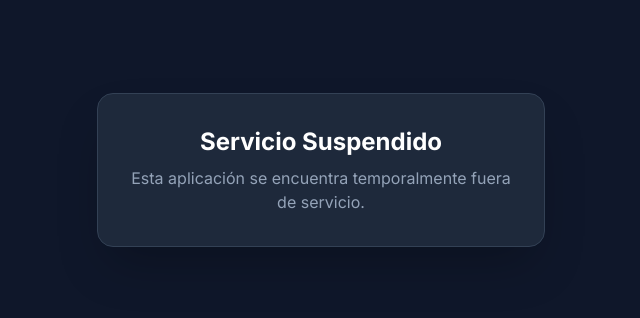
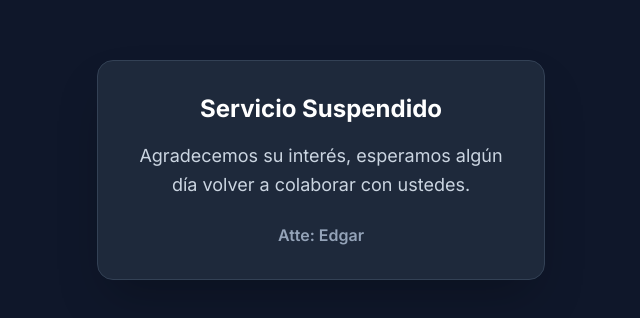
Before and after one commit to EDGARAMR-CCDP-SI3D/intranet-jae, a React (Vite) app in the folder web-app/: page / in a window 1280 px wide. Shown: the part 230-548 px from the top of the page, without its empty margins (319-959 px from the left). Built offline with nearby package versions, Linux system fonts and the light colour scheme.

Commit message:
chore: Update suspension message

```diff
--- a/web-app/src/App.jsx
+++ b/web-app/src/App.jsx
@@ -4,9 +4,12 @@ export default function App() {
   return (
     <div className="min-h-screen bg-slate-900 flex items-center justify-center p-4">
       <div className="bg-slate-800 rounded-2xl p-8 max-w-md w-full text-center shadow-2xl border border-slate-700">
-        <h1 className="text-2xl font-bold text-white mb-2">Servicio Suspendido</h1>
-        <p className="text-slate-400">
-          Esta aplicación se encuentra temporalmente fuera de servicio.
+        <h1 className="text-2xl font-bold text-white mb-4">Servicio Suspendido</h1>
+        <p className="text-slate-300 text-lg leading-relaxed">
+          Agradecemos su interés, esperamos algún día volver a colaborar con ustedes.
+        </p>
+        <p className="text-slate-400 mt-6 font-semibold">
+          Atte: Edgar
         </p>
       </div>
     </div>
```
